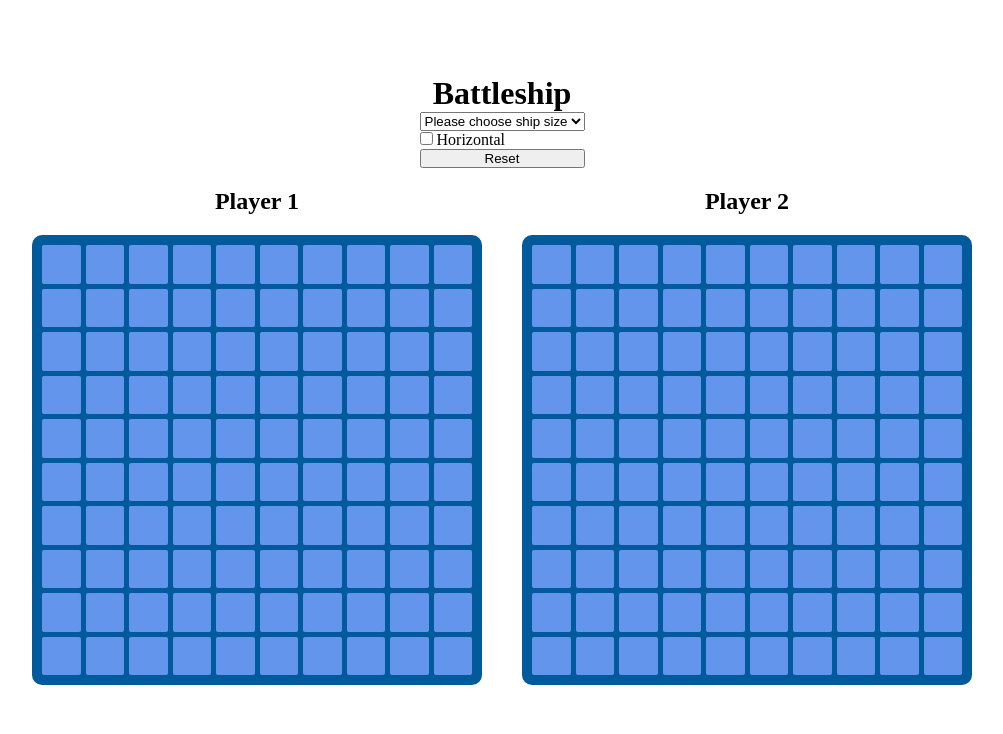
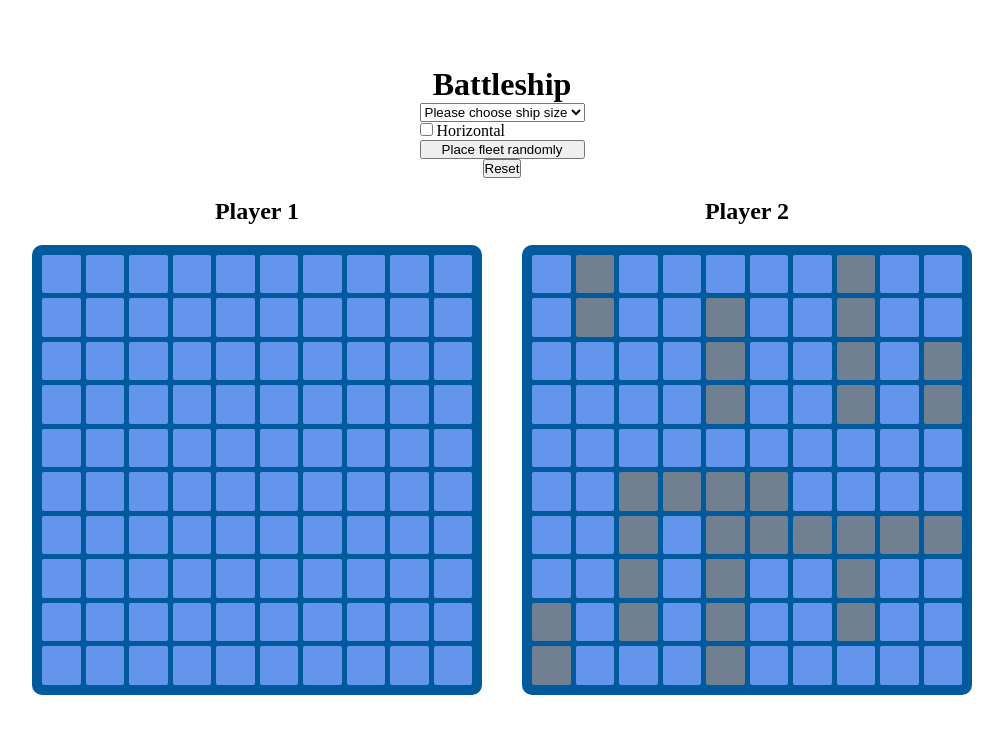
Before and after one commit to OverlordGummyBear/battleships, a website built with webpack: page src/index.html in a window 1280 px wide. Shown: the whole page, without its empty margins (138-1141 px from the left). Built offline with nearby package versions, Linux system fonts and the light colour scheme.

Commit message:
Remove player1 default ship placement

```diff
--- a/src/index.html
+++ b/src/index.html
@@ -17,8 +17,9 @@
             <label for="horizontal">Horizontal</label>
         </div>
 
-        <button id="reset-button"> Reset </button>
+        <button id="random-ship-placement"> Place fleet randomly</button>
     </div>
+    <button id="reset-button"> Reset </button>
 
     <h2 class="finish-message"> </h2>
     <div class="player-boards-container">
--- a/src/modules/computerPlayer.js
+++ b/src/modules/computerPlayer.js
@@ -5,6 +5,7 @@ class ComputerPlayer extends Player{
 
     constructor(playerName, boardSize, fleet){
         super(playerName, boardSize, fleet);
+        this.placeFleet();
         this.generateValidMoves();
     }
 
--- a/src/modules/game.js
+++ b/src/modules/game.js
@@ -52,8 +52,6 @@ class Game{
         this.#isGameFinished = false;
         this.#player1.reset();
         this.#player2.reset();
-
-        //need a setup for player2 (AI)
     }
 
 }
--- a/src/modules/player.js
+++ b/src/modules/player.js
@@ -28,7 +28,7 @@ class Player{
 
     reset(){
         this.gameBoard.clearBoard();
-        this.placeFleet()
+        //this.placeFleet()
     }
 }
 
```
